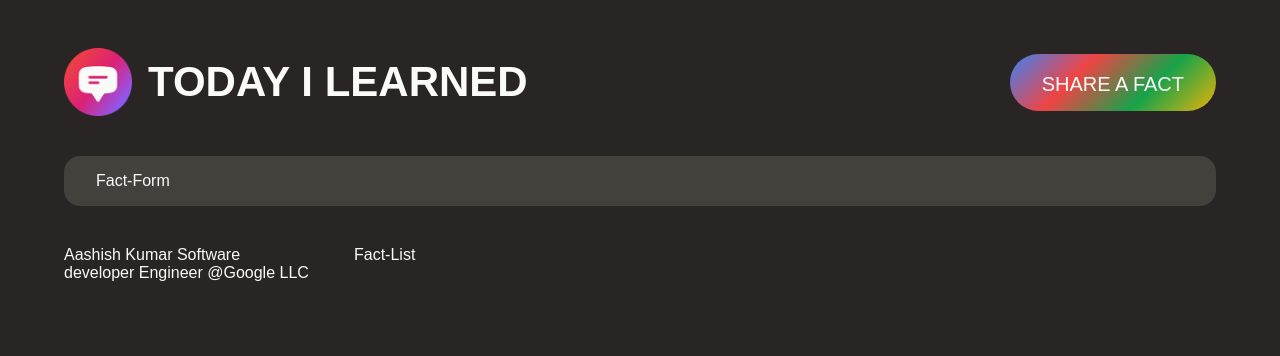
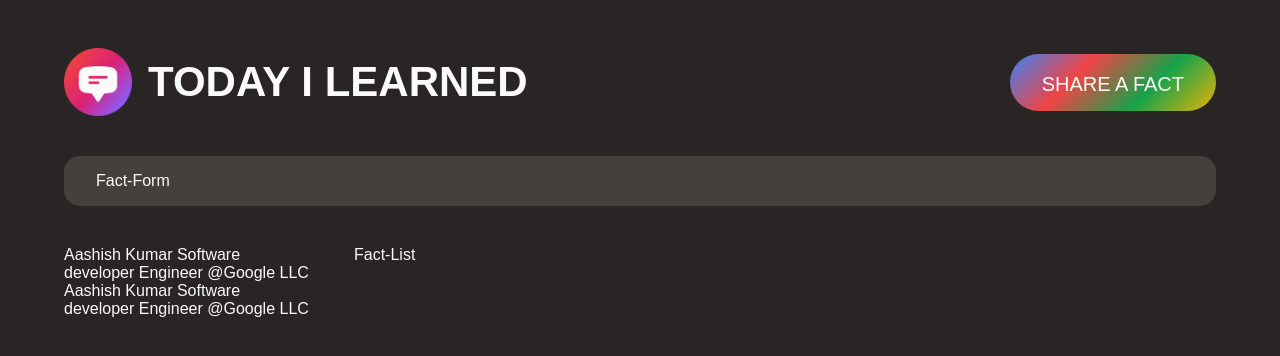
Before and after one commit to ritikkamboj/Crash-Course-of-Full-Stack-Web-App, a React (Create React App) app: page / in a window 1280 px wide. Shown: the top 356 px of the page. Built offline with nearby package versions, Linux system fonts and the light colour scheme; a web font is replaced by a local one.

Commit message:
Reusability checked of components very well 👍

```diff
--- a/src/App.js
+++ b/src/App.js
@@ -39,5 +39,9 @@ function CategoryFilter(){
 
 function FactList(){
 
-  return(<section>Fact-List</section>)
+  return(<>
+  <section>Fact-List</section>
+  <CategoryFilter/>
+  </>
+  )
 }
```
